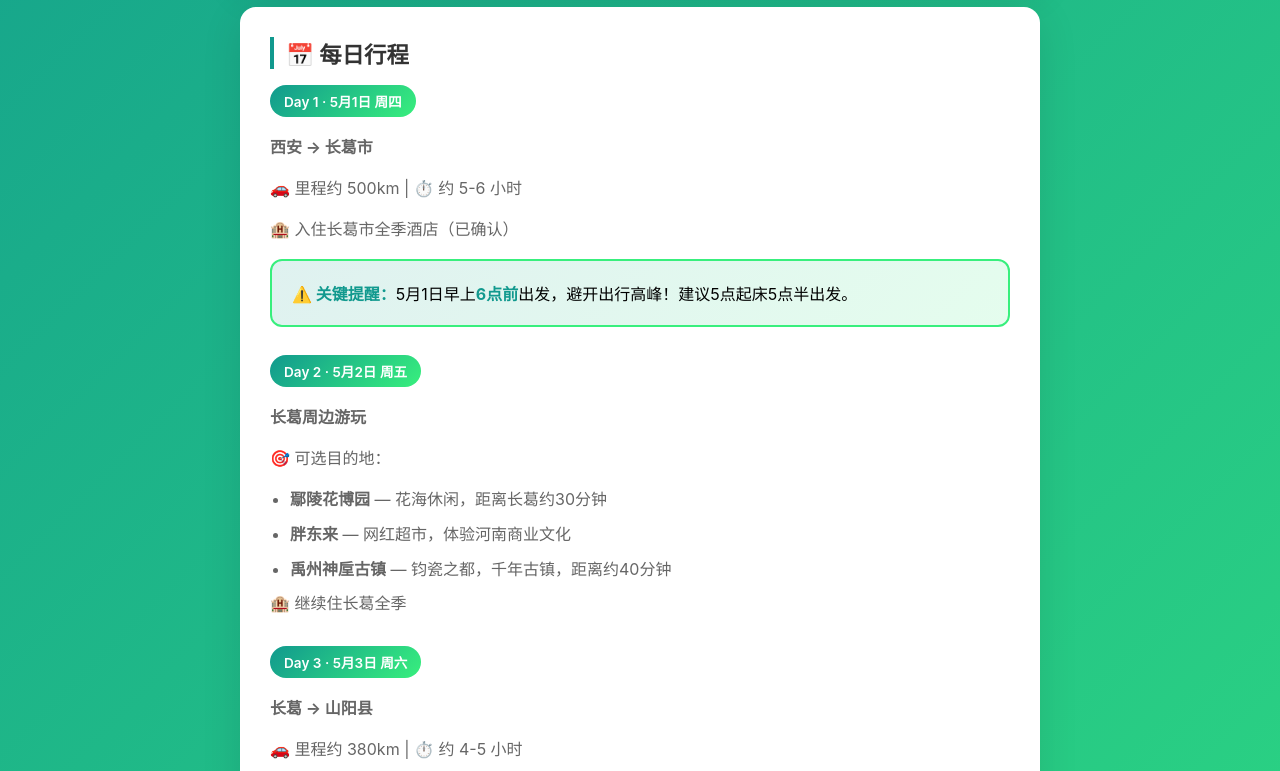
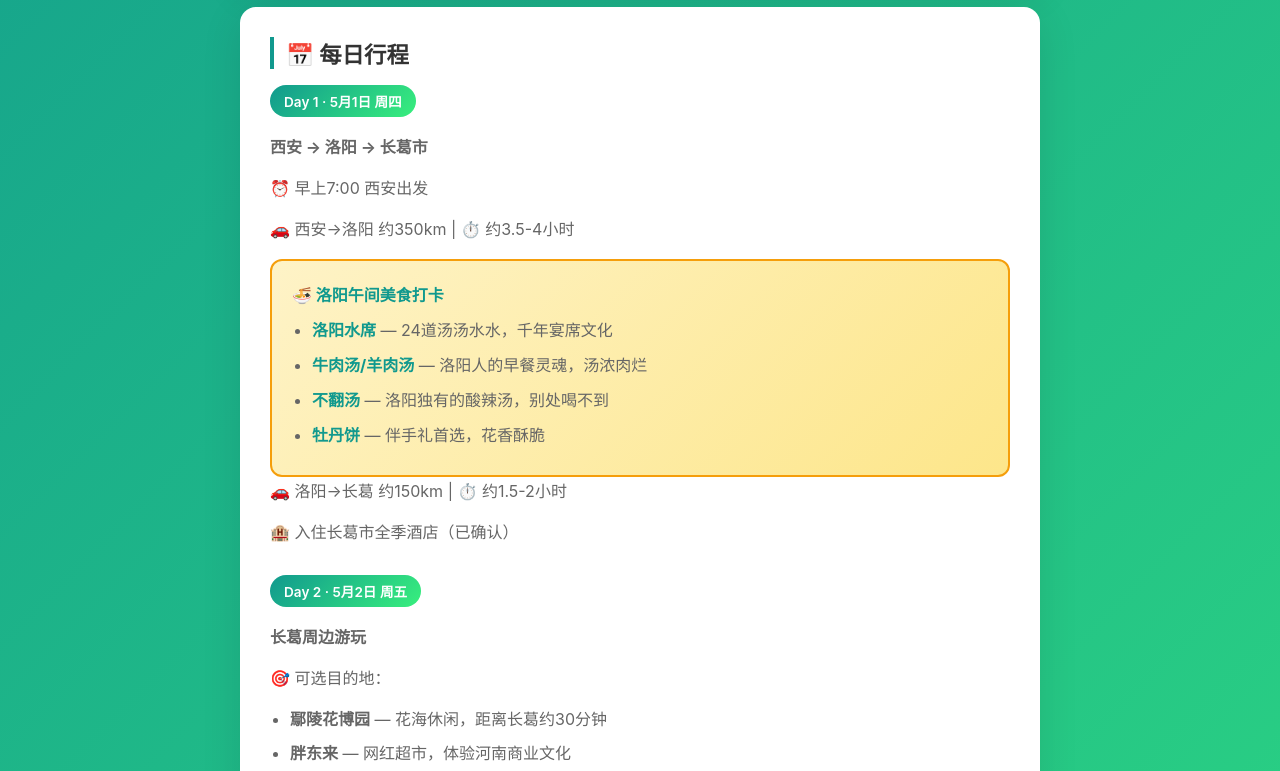
Before and after one commit to ZHAOGUOFENG0620/xiaoqing-diary, a plain HTML site: page wuyi-2026.html in a window 1280 px wide. Shown: the part 740-1511 px from the top of the page. Drawn offline with Linux system fonts and the light colour scheme.

Commit message:
Update Day1: 7AM depart, stop at Luoyang for food

```diff
--- a/wuyi-2026.html
+++ b/wuyi-2026.html
@@ -166,6 +166,8 @@
             <div class="route">
                 <div class="route-point">🏠 西安</div>
                 <div class="route-arrow">→</div>
+                <div class="route-point">🍜 洛阳</div>
+                <div class="route-arrow">→</div>
                 <div class="route-point">🏨 长葛（全季）</div>
                 <div class="route-arrow">→</div>
                 <div class="route-point">🏡 山阳县</div>
@@ -197,12 +199,20 @@
 
             <div style="margin-bottom: 28px;">
                 <span class="day-badge">Day 1 · 5月1日 周四</span>
-                <p><strong>西安 → 长葛市</strong></p>
-                <p>🚗 里程约 500km | ⏱️ 约 5-6 小时</p>
+                <p><strong>西安 → 洛阳 → 长葛市</strong></p>
+                <p>⏰ 早上7:00 西安出发</p>
+                <p>🚗 西安→洛阳 约350km | ⏱️ 约3.5-4小时</p>
+                <div class="highlight-box" style="background: linear-gradient(135deg, #fef3c7, #fde68a); border-color: #f59e0b;">
+                    <p style="margin-bottom: 6px;"><strong>🍜 洛阳午间美食打卡</strong></p>
+                    <ul>
+                        <li><strong>洛阳水席</strong> — 24道汤汤水水，千年宴席文化</li>
+                        <li><strong>牛肉汤/羊肉汤</strong> — 洛阳人的早餐灵魂，汤浓肉烂</li>
+                        <li><strong>不翻汤</strong> — 洛阳独有的酸辣汤，别处喝不到</li>
+                        <li><strong>牡丹饼</strong> — 伴手礼首选，花香酥脆</li>
+                    </ul>
+                </div>
+                <p>🚗 洛阳→长葛 约150km | ⏱️ 约1.5-2小时</p>
                 <p>🏨 入住长葛市全季酒店（已确认）</p>
-                <div class="highlight-box">
-                    <strong>⚠️ 关键提醒：</strong>5月1日早上<strong>6点前</strong>出发，避开出行高峰！建议5点起床5点半出发。
-                </div>
             </div>
 
             <div style="margin-bottom: 28px;">
@@ -275,7 +285,7 @@
                 <li>✅ 常用药品（感冒药、创可贴、肠胃药）</li>
                 <li>✅ 换洗衣物、洗漱用品</li>
                 <li>✅ 零食、饮用水（长途必备）</li>
-                <li>✅ 5月1日闹钟设好（建议5:00前）</li>
+                <li>✅ 5月1日闹钟设好（6:30起床，7:00出发）</li>
             </ul>
         </div>
 
@@ -284,8 +294,8 @@
             <div class="highlight-box" style="background: linear-gradient(135deg, #fef3c7, #fde68a); border-color: #f59e0b;">
                 <p style="margin-bottom: 8px;"><strong>⚡ 出发时间建议</strong></p>
                 <ul>
-                    <li><strong>5月1日6:00前</strong> — 西安出发，走高速避开拥堵</li>
-                    <li>避开5月1日上午7:00-11:00的高峰期</li>
+                    <li><strong>5月1日7:00</strong> — 西安出发，走高速</li>
+                    <li>洛阳用餐建议老城区，靠近高速口方便上下</li>
                     <li>5月5日返程建议14:00前出发</li>
                 </ul>
             </div>
```
